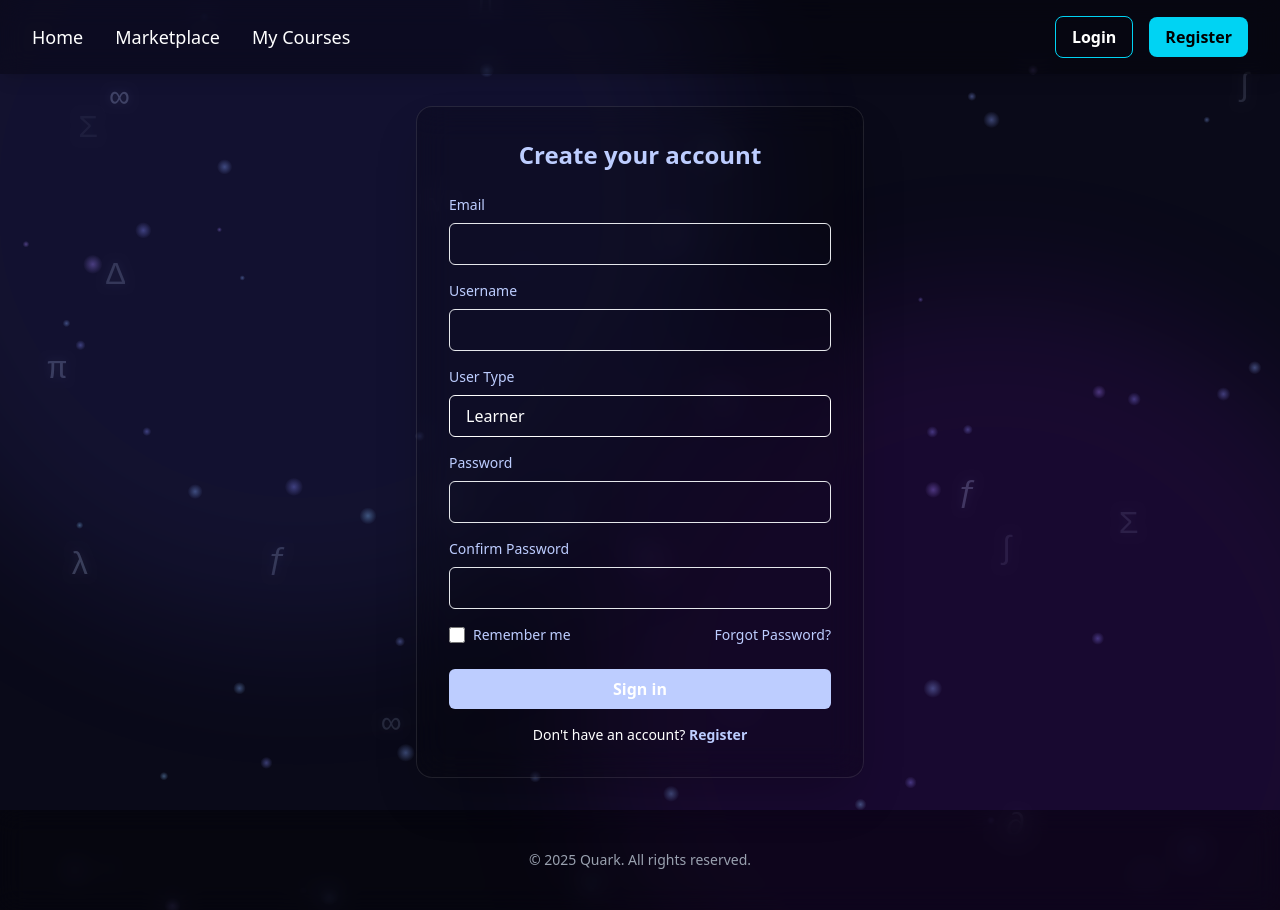
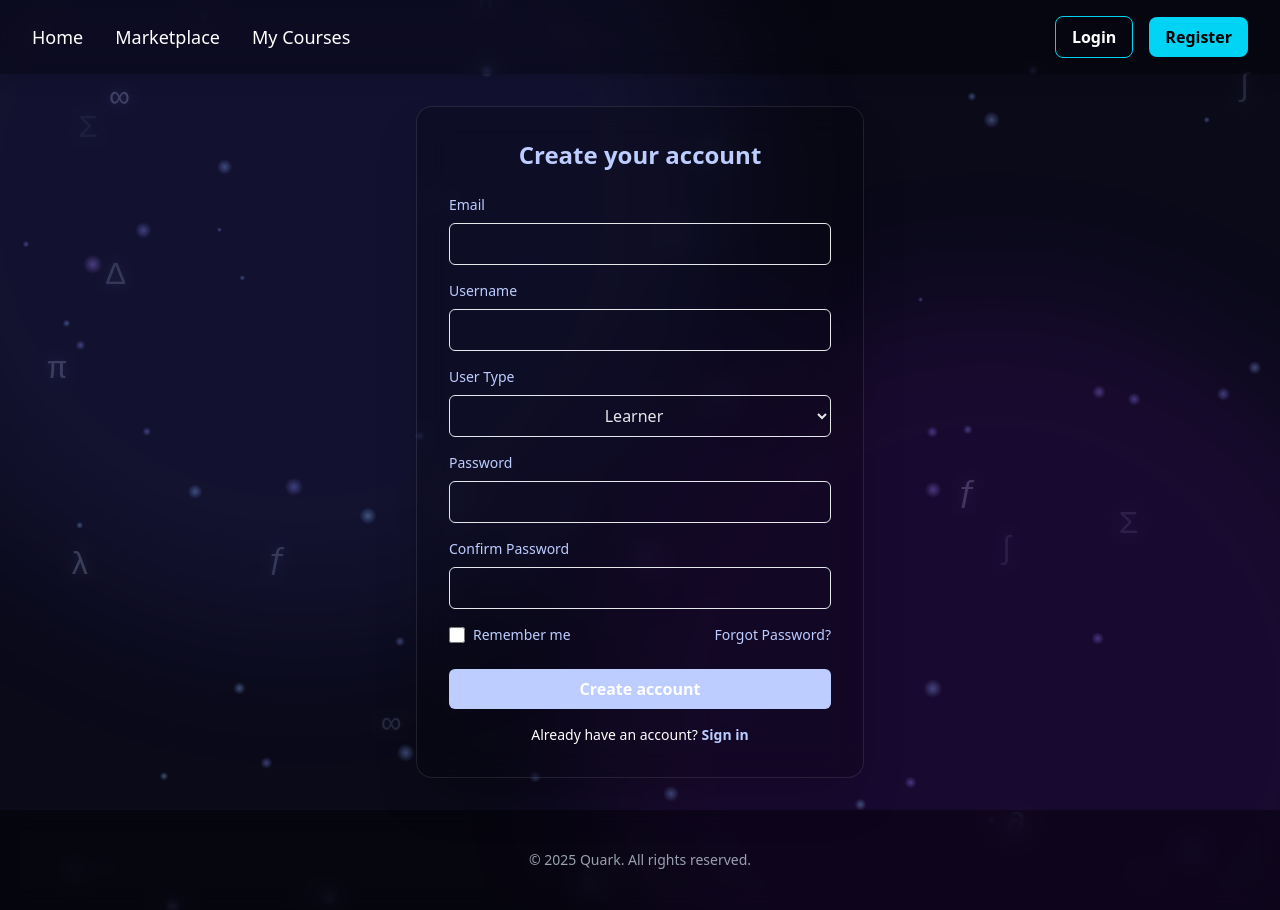
Before and after one commit to tallbreadstick/quark-webclient, a React (Vite) app: page /register in a window 1280 px wide. Built offline with nearby package versions, Linux system fonts and the light colour scheme.

Commit message:
enhanced register UI

```diff
--- a/src/pages/LoginPage.tsx
+++ b/src/pages/LoginPage.tsx
@@ -5,6 +5,8 @@ export default function LoginPage() {
     const { userSession, setUserSession } = loadSessionState();
     const isLoggedIn = userSession !== null; // adjust to your session structure
 
+
+    // change to handle the thing properly !!!
     const handleSubmit = (e: any) => {
         e.preventDefault();
         const form = e.target as HTMLFormElement;
--- a/src/pages/RegisterPage.tsx
+++ b/src/pages/RegisterPage.tsx
@@ -1,60 +1,95 @@
+import { useState } from "react";
 import { loadSessionState } from "../types/UserSession";
 import Page from "../components/page/Page";
 
 export default function RegisterPage() {
     const { userSession, setUserSession } = loadSessionState();
-    const isLoggedIn = userSession !== null; // adjust to your session structure
+    const [error, setError] = useState<string | null>(null);
+    const [submitting, setSubmitting] = useState(false);
 
-    const handleSubmit = (e: any) => {
+
+    // change to handle the thing properly !!!
+    const handleSubmit = async (e: any) => {
         e.preventDefault();
+        setError(null);
         const form = e.target as HTMLFormElement;
         const formData = new FormData(form);
-        const payload = {
-            identifier: formData.get("identifier"),
-            password: formData.get("password"),
-            remember: formData.get("remember") === "on",
-        };
-        // Replace with real auth call
-        // eslint-disable-next-line no-console
-        console.log("Login submit:", payload);
+
+        const email = (formData.get("email") || "").toString().trim();
+        const username = (formData.get("username") || "").toString().trim();
+        const userTypeRaw = (formData.get("userType") || "").toString();
+        const password = (formData.get("password") || "").toString();
+        const confirmPassword = (formData.get("confirmPassword") || "").toString();
+        if (!email || !username || !userTypeRaw || !password || !confirmPassword) {
+            setError("Please fill out all required fields.");
+            return;
+        }
+
+        if (password !== confirmPassword) {
+            setError("Passwords do not match.");
+            return;
+        }
+
+        const userType = userTypeRaw === "educator" ? "Educator" : "Learner";
+
+        // const payload = { email, username, userType, password, remember };
+
+        try {
+            setSubmitting(true);
+            // TODO: replace with real API call
+            // Simulate network delay
+            await new Promise((r) => setTimeout(r, 700));
+
+            // On success, create a simple session and persist it
+            const session = {
+                userType: userType as "Educator" | "Learner",
+                username,
+                profilePictureUrl: "/default-pfp.png",
             };
 
-
+            localStorage.setItem("session", JSON.stringify(session));
+            setUserSession(session as any);
+        } catch (err) {
+            setError("Registration failed. Please try again later.");
+        } finally {
+            setSubmitting(false);
+        }
+    };
 
     return (
-        <Page title="Quark | Login" userSession={userSession} setUserSession={setUserSession}>
+        <Page title="Quark | Register" userSession={userSession} setUserSession={setUserSession}>
             <div className="relative z-10 flex flex-col items-center justify-center min-h-[calc(100vh-7rem)] px-6 py-8 text-gray-200">
                 <form onSubmit={handleSubmit} className="w-full max-w-md bg-black/20 backdrop-blur-lg border border-white/10 shadow-2xl rounded-2xl p-8">
                     <h1 className="text-2xl font-semibold mb-6 text-center text-[#bdcdff]">Create your account</h1>
 
+                    {error && <div className="mb-4 text-sm text-red-400 text-center">{error}</div>}
+
                     <label className="block mb-2 text-sm font-medium text-[#bdcdff]">Email</label>
-                    <input name="identifier" required className="w-full px-4 py-2 mb-4 border rounded-md focus:outline-none focus:ring-2 focus:ring-[#4d538b]" />
+                    <input name="email" type="email" required className="w-full px-4 py-2 mb-4 border rounded-md focus:outline-none focus:ring-2 focus:ring-[#4d538b]" />
 
                     <label className="block mb-2 text-sm font-medium text-[#bdcdff]">Username</label>
-                    <input name="identifier" required className="w-full px-4 py-2 mb-4 border rounded-md focus:outline-none focus:ring-2 focus:ring-[#4d538b]" />
+                    <input name="username" required className="w-full px-4 py-2 mb-4 border rounded-md focus:outline-none focus:ring-2 focus:ring-[#4d538b]" />
 
                     <label className="block mb-2 text-sm font-medium text-[#bdcdff]">User Type</label>
 
+                    <div className="relative">
                         <select
                             name="userType"
                             required
-                        // --- START SELECT STYLING ---
-                        className="w-full px-4 py-2 mb-4 border rounded-md
-                                   focus:outline-none focus:ring-2 focus:ring-[#4d538b]
-                                   text-gray-800 appearance-none text-white" // Use white background for visibility on glass, text-gray-800 for contrast, and remove native styling
-                        // --- END SELECT STYLING ---
+                            className="w-full px-4 py-2 mb-4 border rounded-md focus:outline-none focus:ring-2 focus:ring-[#4d538b]"
                         >
-                        <option value="" disabled>Select User Type</option>
-                        <option value="learner">Learner</option>
-                        <option value="educator">Educator</option>
+                            <option value="" disabled className="text-black text-center">Select User Type</option>
+                            <option value="learner" className="text-black text-center">Learner</option>
+                            <option value="educator" className="text-black text-center">Educator</option>
                         </select>
+                    </div>
 
 
                     <label className="block mb-2 text-sm font-medium text-[#bdcdff]">Password</label>
-                    <input name="identifier" required className="w-full px-4 py-2 mb-4 border rounded-md focus:outline-none focus:ring-2 focus:ring-[#4d538b]" />
+                    <input name="password" type="password" required className="w-full px-4 py-2 mb-4 border rounded-md focus:outline-none focus:ring-2 focus:ring-[#4d538b]" />
 
                     <label className="block mb-2 text-sm font-medium text-[#bdcdff]">Confirm Password</label>
-                    <input name="password" type="password" required className="w-full px-4 py-2 mb-4 border rounded-md focus:outline-none focus:ring-2 focus:ring-[#4d538b]" />
+                    <input name="confirmPassword" type="password" required className="w-full px-4 py-2 mb-4 border rounded-md focus:outline-none focus:ring-2 focus:ring-[#4d538b]" />
 
                     <div className="flex items-center justify-between mb-6">
                         <label className="flex items-center gap-2 text-sm">
@@ -64,8 +99,10 @@ export default function RegisterPage() {
                         <a href="/forgot" className="text-sm text-[#4d538b] hover:underline text-[#bdcdff]">Forgot Password?</a>
                     </div>
 
-                    <button type="submit" className="w-full px-4 py-2 bg-[#bdcdff] text-white rounded-md font-semibold hover:bg-[#3f3f6b] transition">Sign in</button>
-                    <p className="mt-4 text-center text-sm text-white">Don't have an account? <a href="/register" className="text-[#bccdff] font-semibold">Register</a></p>
+                    <button type="submit" disabled={submitting} className="w-full px-4 py-2 bg-[#bdcdff] text-white rounded-md font-semibold hover:bg-[#3f3f6b] transition">
+                        {submitting ? "Creating..." : "Create account"}
+                    </button>
+                    <p className="mt-4 text-center text-sm text-white">Already have an account? <a href="/login" className="text-[#bccdff] font-semibold">Sign in</a></p>
                 </form>
             </div>
         </Page>
```
Lines whose indentation alone changed are shown as unchanged.
